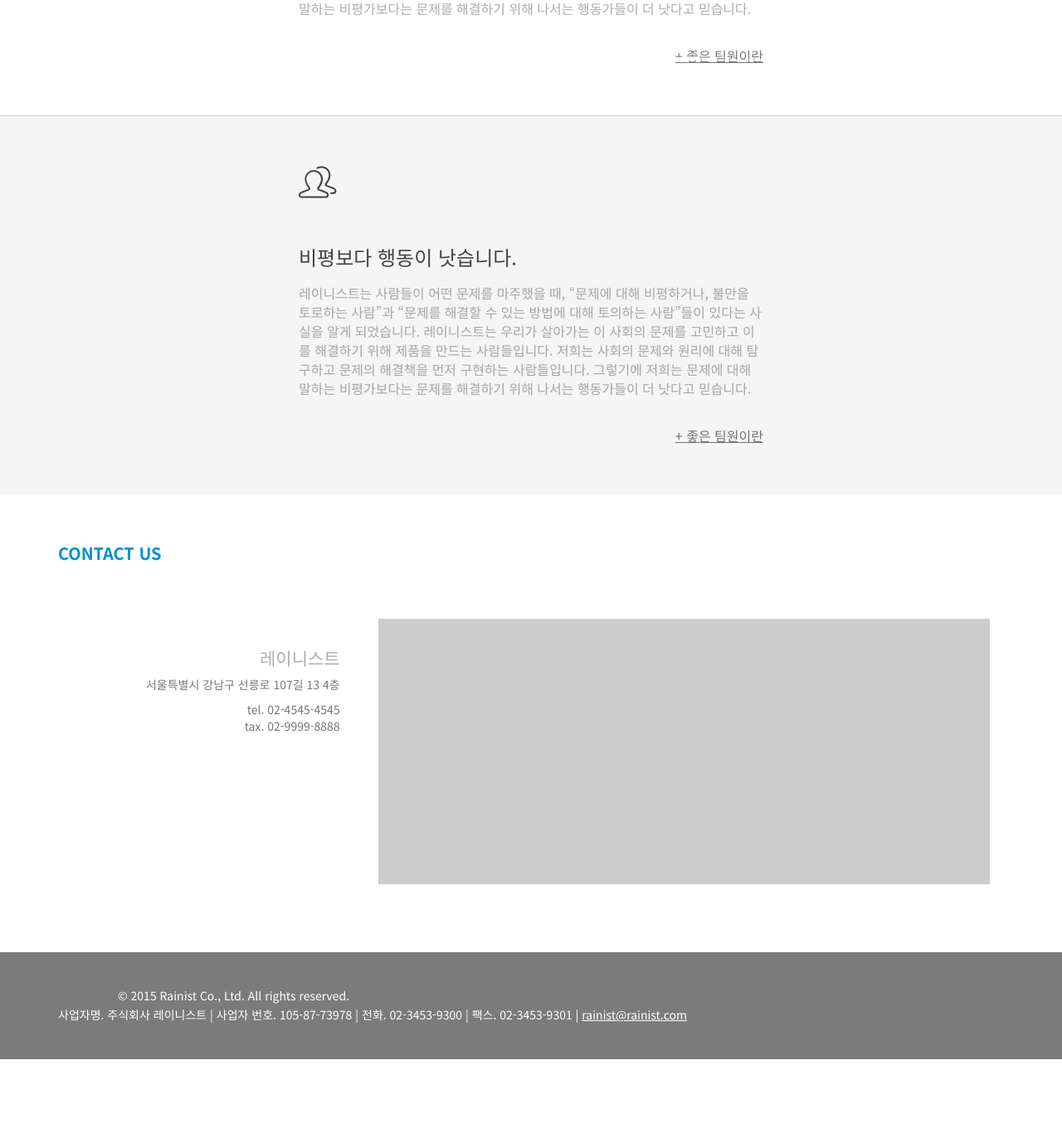
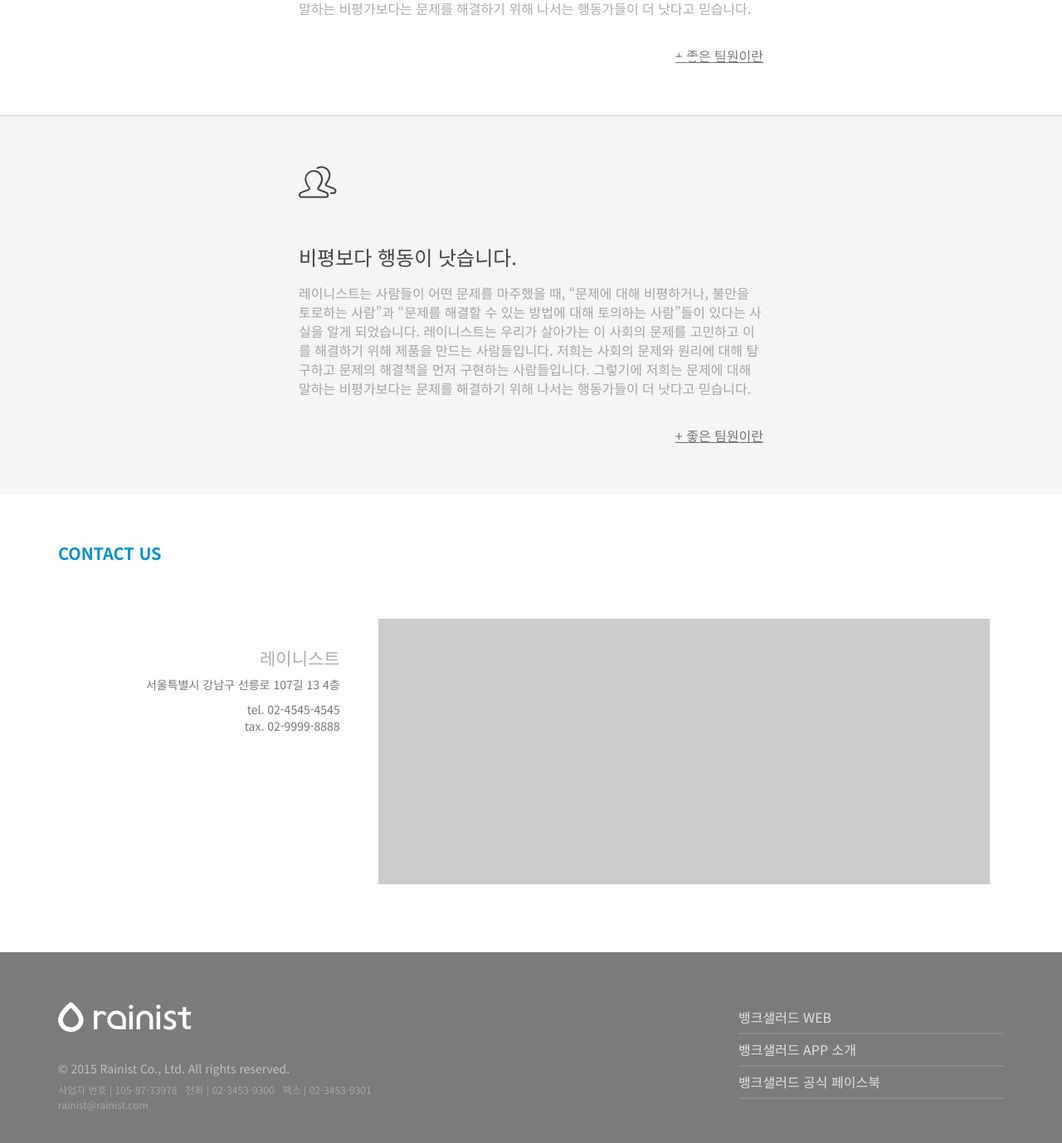
Before and after one commit to gpeddler/rainist.github.io, a Jekyll site: the page built from index.html, in a window 1280 px wide and 1400 px high, scrolled down 1476 px. Shown: the top 1378 px of the window at 83% size. Built offline with Jekyll 4.4.1, drawn with Linux system fonts in a browser that asks for light colours; nearby versions of some CDN libraries; the list of posts is cut into pages by our own code; before the commit the page ends 2753 px from its top, so only the background shows below that.

Commit message:
feat: add footer

```diff
--- a/_layouts/default.html
+++ b/_layouts/default.html
@@ -107,10 +107,31 @@
 
     <footer class="footer">
         <div class="container">
-            <p class="copyright text-muted">&copy; 2015 Rainist Co., Ltd. All rights reserved.</p>
-            <address class="comp text-muted">
-                사업자명. 주식회사 레이니스트 | 사업자 번호. 105-87-73978 | 전화. 02-3453-9300 | 팩스. 02-3453-9301 | <a href="mailto:rainist@rainist.com">rainist@rainist.com</a>
-            </address>
+            <div class="row">
+              <div class="col-md-8 col-xs-12">
+                <img class="footer-brand" src="/assets/logo_rainist.png" />
+                <p class="footer-copyright">
+                  &copy; 2015 Rainist Co., Ltd. All rights reserved.
+                </p>
+                <p class="footer-address">
+                  사업자 번호 | 105-87-73978 &nbsp; 전화 | 02-3453-9300 &nbsp; 팩스 | 02-3453-9301 <br/>
+                  rainist@rainist.com
+                </p>
+              </div>
+              <div class="col-md-4 col-xs-12">
+                <ul class="footer-service-list">
+                  <li>
+                    <a href="#">뱅크샐러드 WEB</a>
+                  </li>
+                  <li>
+                    <a href="#">뱅크샐러드 APP 소개</a>
+                  </li>
+                  <li>
+                    <a href="#">뱅크샐러드 공식 페이스북</a>
+                  </li>
+                </ol>
+              </div>
+            </div>
         </div>
     </footer>
 
--- a/_sass/module/_footer.scss
+++ b/_sass/module/_footer.scss
@@ -6,32 +6,38 @@ $module: 'footer';
   background-color: $gray54;
 
   & > .container {
-    padding: 24px 15px;
+    padding: 60px 15px 50px 15px;
   }
 
-  .copyright {
-    margin: 20px 0 0 0;
-    line-height: 17px;
+  &-brand {
+    margin-bottom: 33px;
+  }
+
+  &-copyright {
+    margin-bottom: 7px;
+    color: rgba(255, 255, 255, 0.54);
     font-size: 14px;
-    color: #ffffff;
+  }
 
-    &:before {
-      display: block;
-      float: left;
-      width: 60px;
-      height: 14px;
-      margin-right: 12px;
-      overflow: hidden;
-      background: url(/assets/footer_symbol.png);
-      background-size: 60px 14px;
-      background-repeat: no-repeat;
-      content: '';
+  &-address {
+    color: rgba(255, 255, 255, 0.34);
+    font-size: 12px;
+  }
+
+  &-service-list {
+    & > li {
+      padding: 7px 0;
+      border-bottom: 2px solid rgba(255, 255, 255, 0.12);
+    }
+
+    & > li a {
+      color: #E1E1E1;
+      font-size: 16px;
+      text-decoration: none;
+    }
+
+    & > li a:hover {
+      color: $color_white;
     }
   }
-
-  .comp {
-    margin-top: 4px;
-    font-size: 14px;
-    color: #ffffff;
-  }
 }
```
